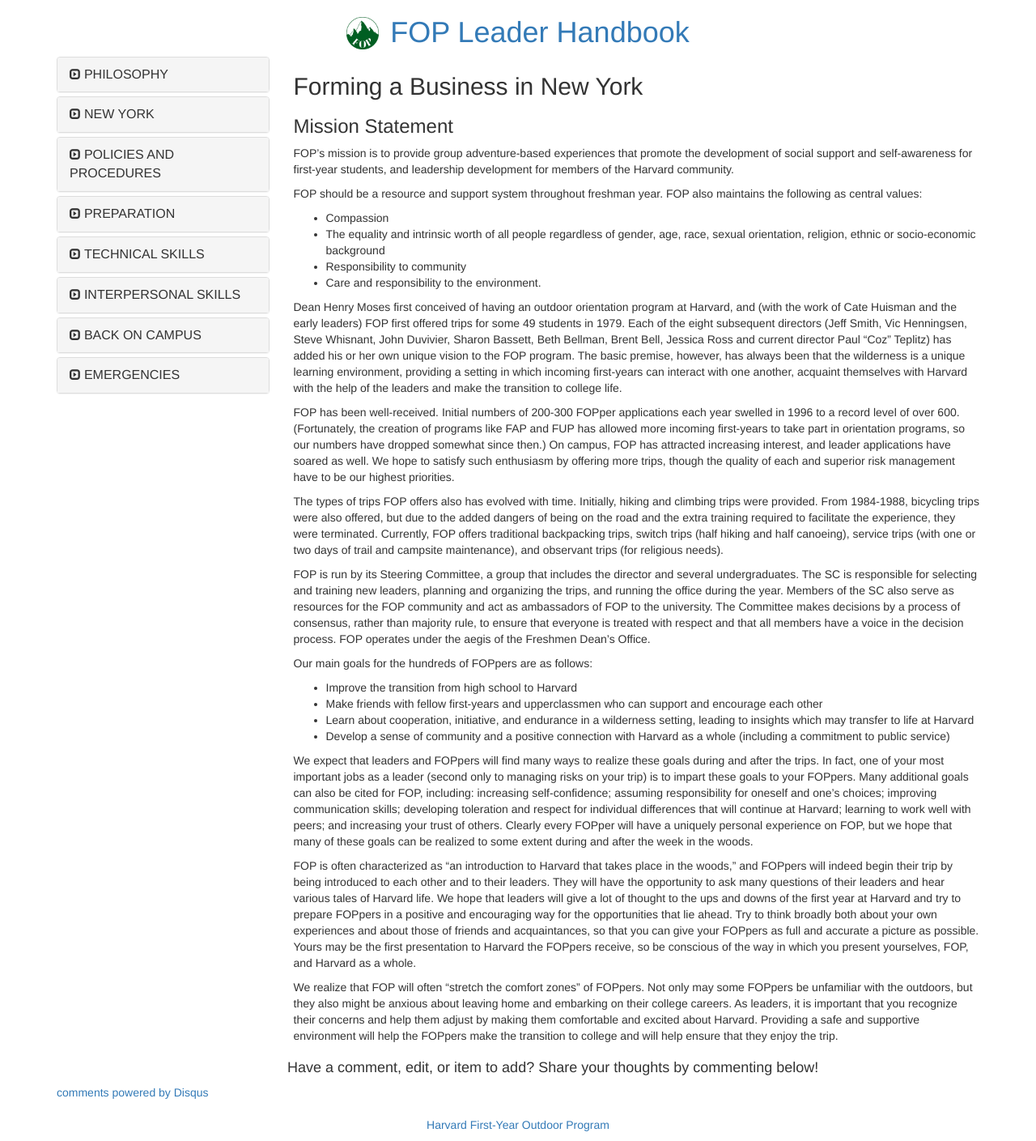
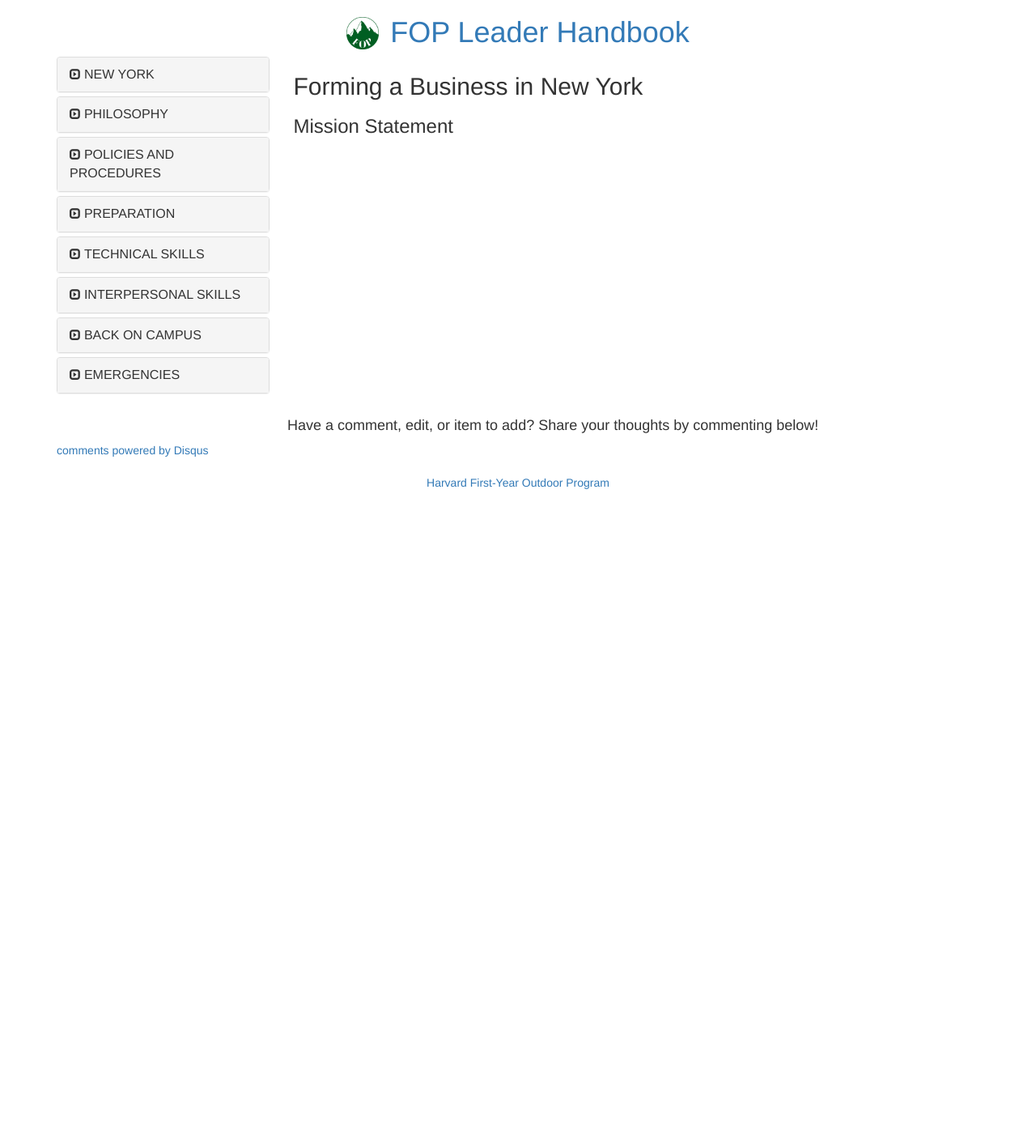
Before and after one commit to neo-project/global-blockchain-compliance-hub, a Jekyll site: the page built from _posts/1111-11-11-forming-a-business-in-NY.md, in a window 1280 px wide. Shown: the whole page at 81% size. Built offline with Jekyll 4.4.1, drawn with Linux system fonts in a browser that asks for light colours; nearby versions of some CDN libraries; comment, search, counter and statistics services are not loaded; after the commit the page ends 900 px from its top, so only the background shows below that.

Commit message:
Update 1111-11-11-forming-a-business-in-NY.md

```diff
--- a/_posts/1111-11-11-forming-a-business-in-NY.md
+++ b/_posts/1111-11-11-forming-a-business-in-NY.md
@@ -8,33 +8,3 @@
 ---
 
 ### Mission Statement
-
-FOP's mission is to provide group adventure-based experiences that promote the development of social support and self-awareness for first-year students, and leadership development for members of the Harvard community.
-
-FOP should be a resource and support system throughout freshman year. FOP also maintains the following as central values:
-
-- Compassion
-- The equality and intrinsic worth of all people regardless of gender, age, race, sexual orientation, religion, ethnic or socio-economic background
-- Responsibility to community
-- Care and responsibility to the environment.
-
-Dean Henry Moses first conceived of having an outdoor orientation program at Harvard, and (with the work of Cate Huisman and the early leaders) FOP first offered trips for some 49 students in 1979. Each of the eight subsequent directors (Jeff Smith, Vic Henningsen, Steve Whisnant, John Duvivier, Sharon Bassett, Beth Bellman, Brent Bell, Jessica Ross and current director Paul "Coz" Teplitz) has added his or her own unique vision to the FOP program. The basic premise, however, has always been that the wilderness is a unique learning environment, providing a setting in which incoming first-years can interact with one another, acquaint themselves with Harvard with the help of the leaders and make the transition to college life.
-
-FOP has been well-received. Initial numbers of 200-300 FOPper applications each year swelled in 1996 to a record level of over 600. (Fortunately, the creation of programs like FAP and FUP has allowed more incoming first-years to take part in orientation programs, so our numbers have dropped somewhat since then.) On campus, FOP has attracted increasing interest, and leader applications have soared as well. We hope to satisfy such enthusiasm by offering more trips, though the quality of each and superior risk management have to be our highest priorities.
-
-The types of trips FOP offers also has evolved with time. Initially, hiking and climbing trips were provided. From 1984-1988, bicycling trips were also offered, but due to the added dangers of being on the road and the extra training required to facilitate the experience, they were terminated. Currently, FOP offers traditional backpacking trips, switch trips (half hiking and half canoeing), service trips (with one or two days of trail and campsite maintenance), and observant trips (for religious needs).
-
-FOP is run by its Steering Committee, a group that includes the director and several undergraduates. The SC is responsible for selecting and training new leaders, planning and organizing the trips, and running the office during the year. Members of the SC also serve as resources for the FOP community and act as ambassadors of FOP to the university. The Committee makes decisions by a process of consensus, rather than majority rule, to ensure that everyone is treated with respect and that all members have a voice in the decision process. FOP operates under the aegis of the Freshmen Dean's Office.
-
-Our main goals for the hundreds of FOPpers are as follows:
-
-- Improve the transition from high school to Harvard
-- Make friends with fellow first-years and upperclassmen who can support and encourage each other
-- Learn about cooperation, initiative, and endurance in a wilderness setting, leading to insights which may transfer to life at Harvard
-- Develop a sense of community and a positive connection with Harvard as a whole (including a commitment to public service)
-
-We expect that leaders and FOPpers will find many ways to realize these goals during and after the trips. In fact, one of your most important jobs as a leader (second only to managing risks on your trip) is to impart these goals to your FOPpers. Many additional goals can also be cited for FOP, including: increasing self-confidence; assuming responsibility for oneself and one's choices; improving communication skills; developing toleration and respect for individual differences that will continue at Harvard; learning to work well with peers; and increasing your trust of others. Clearly every FOPper will have a uniquely personal experience on FOP, but we hope that many of these goals can be realized to some extent during and after the week in the woods.
-
-FOP is often characterized as "an introduction to Harvard that takes place in the woods," and FOPpers will indeed begin their trip by being introduced to each other and to their leaders. They will have the opportunity to ask many questions of their leaders and hear various tales of Harvard life. We hope that leaders will give a lot of thought to the ups and downs of the first year at Harvard and try to prepare FOPpers in a positive and encouraging way for the opportunities that lie ahead. Try to think broadly both about your own experiences and about those of friends and acquaintances, so that you can give your FOPpers as full and accurate a picture as possible. Yours may be the first presentation to Harvard the FOPpers receive, so be conscious of the way in which you present yourselves, FOP, and Harvard as a whole.
-
-We realize that FOP will often "stretch the comfort zones" of FOPpers. Not only may some FOPpers be unfamiliar with the outdoors, but they also might be anxious about leaving home and embarking on their college careers. As leaders, it is important that you recognize their concerns and help them adjust by making them comfortable and excited about Harvard. Providing a safe and supportive environment will help the FOPpers make the transition to college and will help ensure that they enjoy the trip.
```
Also changed, not shown: other parts of _posts/1111-11-11-forming-a-business-in-NY.md (+1 -1 lines).
